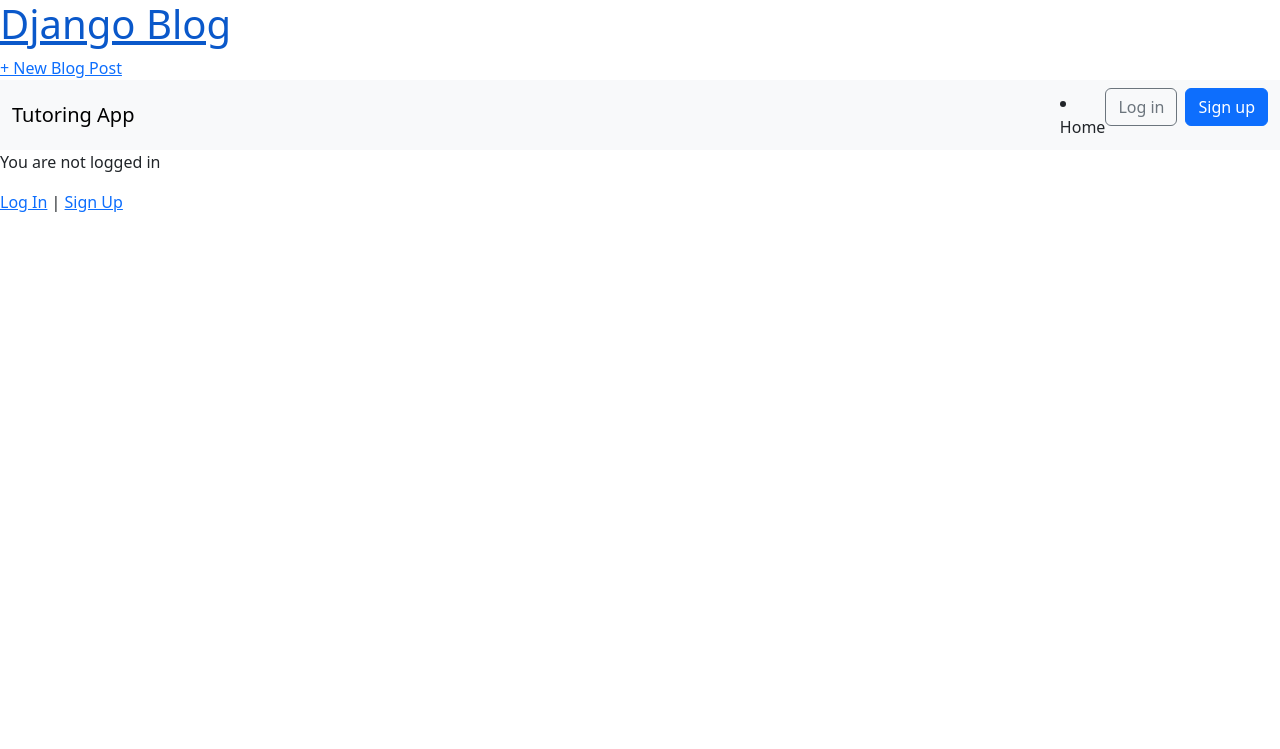
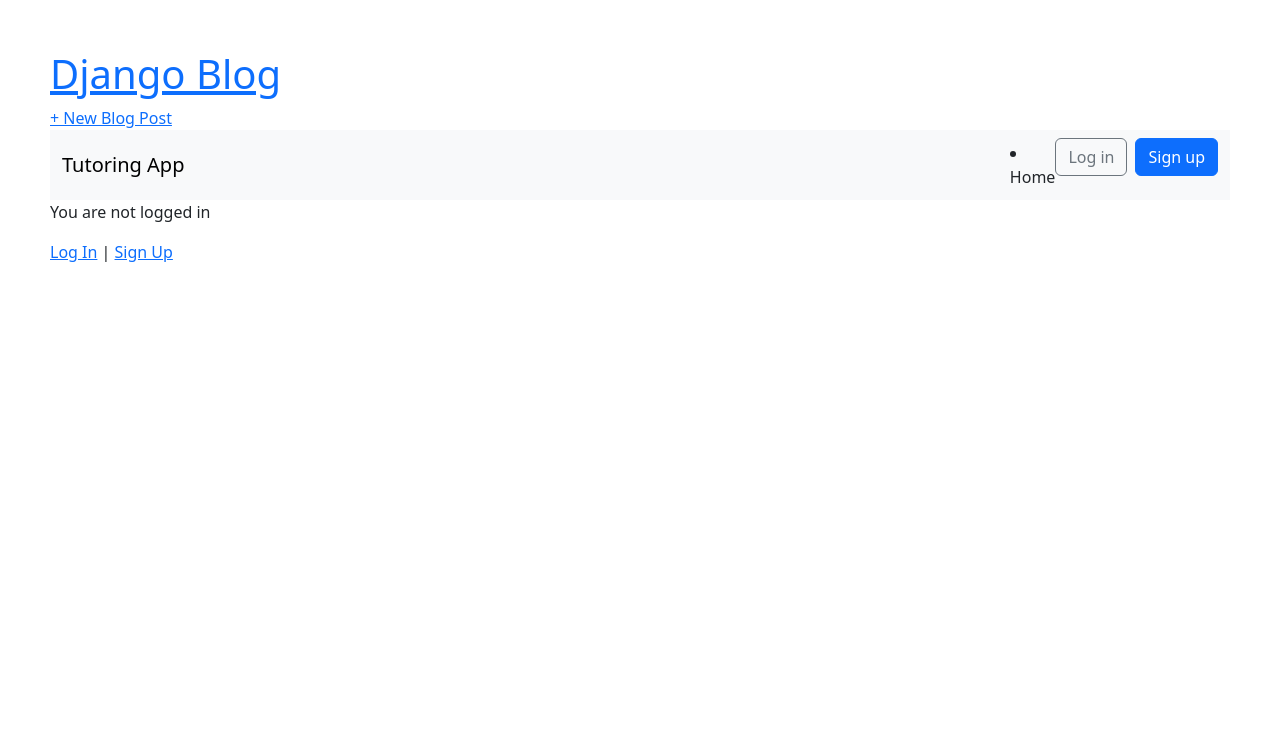
Before and after one commit to samuelpenney/CSCI258TutoringApp, a Django app: page / in a window 1280 px wide. Shown: the top 749 px of the page. Run offline with Django 5.2, Linux system fonts and the light colour scheme; data that the repository does not hold is empty.

Commit message:
increased margin in base

```diff
--- a/Tutorapp/templates/base.html
+++ b/Tutorapp/templates/base.html
@@ -6,7 +6,7 @@
         <link href="https://cdn.jsdelivr.net/npm/bootstrap@5.3.8/dist/css/bootstrap.min.css" rel="stylesheet" integrity="sha384..." crossorigin="anonymous">
 
     </head>
-    <body>
+    <body style="margin: 50px;">
         <header>
             <h1><a href="/">Django Blog</a></h1>
             <a href="{%url 'time_add' %}">+ New Blog Post</a>
```
Also changed, not shown: accounts/migrations/0003_rename_course_customuser_subject.py (added).
